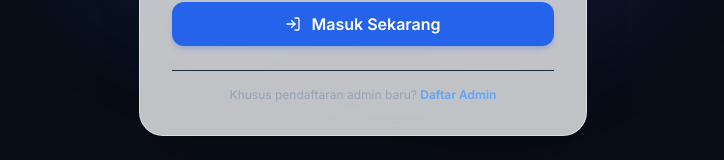
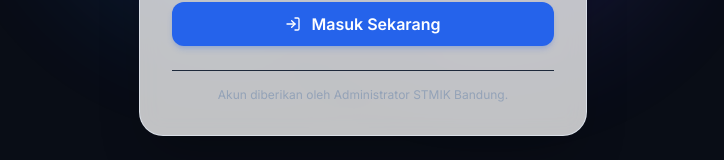
Before and after one commit to jackalwyssad/Capstone-2, a React (Vite) app in the folder frontend/: page /login in a window 1280 px wide. Shown: the part 553-713 px from the top of the page, without its empty margins (277-1001 px from the left). Built offline with nearby package versions, Linux system fonts and the light colour scheme.

Commit message:
security: hapus register-admin publik - akun hanya dibuat oleh Admin

```diff
--- a/frontend/src/pages/auth/Login.jsx
+++ b/frontend/src/pages/auth/Login.jsx
@@ -112,10 +112,7 @@ export const Login = () => {
       </form>
 
       <div className="mt-6 pt-4 border-t border-slate-800 text-center text-xs text-slate-400">
-        Khusus pendaftaran admin baru?{' '}
-        <Link to="/register-admin" className="text-primary-400 font-semibold hover:underline">
-          Daftar Admin
-        </Link>
+        Akun diberikan oleh Administrator STMIK Bandung.
       </div>
     </div>
   );
--- a/frontend/src/routes/AppRoutes.jsx
+++ b/frontend/src/routes/AppRoutes.jsx
@@ -11,7 +11,6 @@ import { RoleRoute } from './RoleRoute';
 
 // Pages
 import { Login } from '../pages/auth/Login';
-import { RegisterAdmin } from '../pages/auth/RegisterAdmin';
 import { ForgotPassword } from '../pages/auth/ForgotPassword';
 import { ResetPassword } from '../pages/auth/ResetPassword';
 import { DashboardPage } from '../pages/dashboard/DashboardPage';
@@ -41,7 +40,6 @@ export const AppRoutes = () => {
       {/* Rute Autentikasi Publik */}
       <Route element={<AuthLayout />}>
         <Route path="/login" element={<Login />} />
-        <Route path="/register-admin" element={<RegisterAdmin />} />
         <Route path="/forgot-password" element={<ForgotPassword />} />
         <Route path="/reset-password" element={<ResetPassword />} />
       </Route>
```
Also changed, not shown: 1 other file (tests, documents, lock files or other folders).
